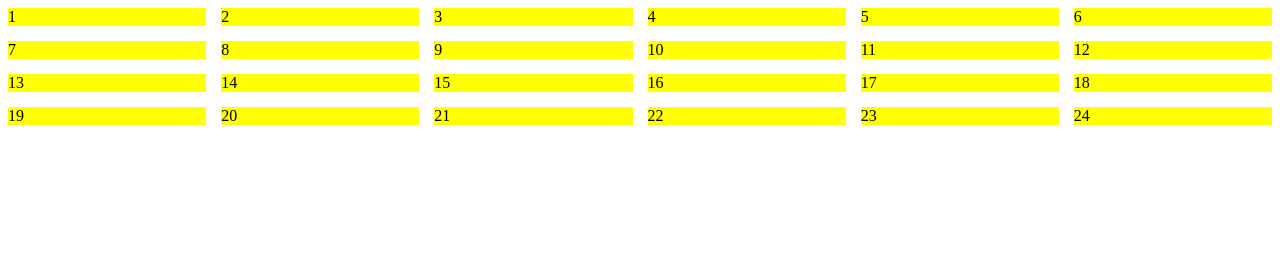
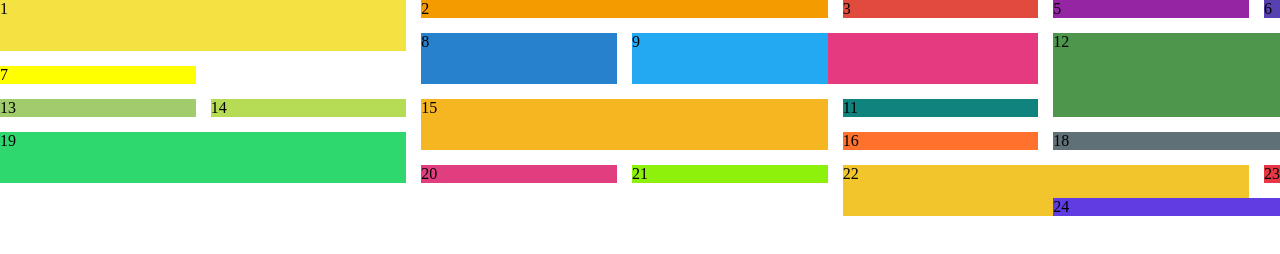
Before and after one commit to OdilovMuhammadAli/amalyot, a plain HTML site: page index.html in a window 1280 px wide. Drawn offline with Linux system fonts and the light colour scheme.

Commit message:
add text

```diff
--- a/css/style.css
+++ b/css/style.css
@@ -1,10 +1,139 @@
+body {
+  margin: 0;
+  padding: 0;
+  box-sizing: border-box;
+}
+
 .grid-ontainer {
   display: grid;
   gap: 15px;
   grid-template-columns: 1fr 1fr 1fr 1fr 1fr 1fr;
-  grid-template-rows: 1fr 1fr 1fr 1fr 1fr 1fr 1fr 1fr 1fr 1fr;
+  grid-template-rows: 1fr 1fr 1fr 1fr 1fr 1fr 1fr;
 }
 
-.child {
+.box {
   background-color: yellow;
 }
+
+.box:nth-child(1) {
+  grid-column: 1 / 3;
+  grid-row: 1 / 3;
+  background: #f4e242;
+}
+
+.box:nth-child(2) {
+  grid-column: 3 / 5;
+  grid-row: 1 / 2;
+  background: #f49b00;
+}
+
+.box:nth-child(3) {
+  grid-column: 5 / 6;
+  grid-row: 1 / 2;
+  background: #e14b3d;
+}
+.box:nth-child(4) {
+  grid-column: 4 / 6;
+  grid-row: 2 / 4;
+  background: #e63a80;
+}
+.box:nth-child(5) {
+  grid-column: 6 / 7;
+  grid-row: 1 / 2;
+  background: #9525a3;
+}
+.box:nth-child(6) {
+  grid-column: 7 / 8;
+  grid-row: 1 / 2;
+  background: #5840b0;
+}
+.box7:nth-child(7) {
+  grid-column: 1 / 3;
+  grid-row: 3 / 4;
+  background: #3d3da1;
+}
+.box:nth-child(8) {
+  grid-column: 3 / 4;
+  grid-row: 2 / 4;
+  background: #2781cc;
+}
+.box:nth-child(9) {
+  grid-column: 4 / 5;
+  grid-row: 2 / 4;
+  background: #22a9f1;
+}
+.box:nth-child(10) {
+  grid-column: 4 / 5;
+  grid-row: 4 / 5;
+  background: #21bac9;
+}
+.box:nth-child(11) {
+  grid-column: 5 / 6;
+  grid-row: 4 / 5;
+  background: #11837e;
+}
+.box:nth-child(12) {
+  grid-column: 6 / 8;
+  grid-row: 2 / 5;
+  background: #4e964b;
+}
+.box:nth-child(13) {
+  grid-column: 1 / 2;
+  grid-row: 4 / 5;
+  background: #a0cc6b;
+}
+.box:nth-child(14) {
+  grid-column: 2 / 3;
+  grid-row: 4 / 5;
+  background: #b6db55;
+}
+.box:nth-child(15) {
+  grid-column: 3 / 5;
+  grid-row: 4 / 6;
+  background: #f5b622;
+}
+.box:nth-child(16) {
+  grid-column: 5 / 6;
+  grid-row: 5 / 6;
+  background: #ff722e;
+}
+.box:nth-child(17) {
+  grid-column: 6 / 7;
+  grid-row: 5 / 6;
+  background: #7b5c47;
+}
+.box:nth-child(18) {
+  grid-column: 6 / 8;
+  grid-row: 5 / 6;
+  background: #5f7177;
+}
+.box:nth-child(19) {
+  grid-column: 1 / 3;
+  grid-row: 5 / 7;
+  background: #2fd86f;
+}
+.box:nth-child(20) {
+  grid-column: 3 / 4;
+  grid-row: 6 / 7;
+  background: #e03e7f;
+}
+.box:nth-child(21) {
+  grid-column: 4 / 5;
+  grid-row: 6 / 7;
+  background: #8df10b;
+}
+.box:nth-child(22) {
+  grid-column: 5 / 7;
+  grid-row: 6 / 8;
+  background: #f2c52c;
+}
+.box:nth-child(23) {
+  grid-column: 7 / 8;
+  grid-row: 6 / 7;
+  background: #e53745;
+}
+.box:nth-child(24) {
+  grid-column: 6 / 8;
+  grid-row: 7 / 8;
+  background: #603de3;
+}
--- a/index.html
+++ b/index.html
@@ -8,30 +8,30 @@
   </head>
   <body>
     <div class="grid-ontainer">
-      <div class="child">1</div>
-      <div class="child">2</div>
-      <div class="child">3</div>
-      <div class="child">4</div>
-      <div class="child">5</div>
-      <div class="child">6</div>
-      <div class="child">7</div>
-      <div class="child">8</div>
-      <div class="child">9</div>
-      <div class="child">10</div>
-      <div class="child">11</div>
-      <div class="child">12</div>
-      <div class="child">13</div>
-      <div class="child">14</div>
-      <div class="child">15</div>
-      <div class="child">16</div>
-      <div class="child">17</div>
-      <div class="child">18</div>
-      <div class="child">19</div>
-      <div class="child">20</div>
-      <div class="child">21</div>
-      <div class="child">22</div>
-      <div class="child">23</div>
-      <div class="child">24</div>
+      <div class="box">1</div>
+      <div class="box">2</div>
+      <div class="box">3</div>
+      <div class="box">4</div>
+      <div class="box">5</div>
+      <div class="box">6</div>
+      <div class="box">7</div>
+      <div class="box">8</div>
+      <div class="box">9</div>
+      <div class="box">10</div>
+      <div class="box">11</div>
+      <div class="box">12</div>
+      <div class="box">13</div>
+      <div class="box">14</div>
+      <div class="box">15</div>
+      <div class="box">16</div>
+      <div class="box">17</div>
+      <div class="box">18</div>
+      <div class="box">19</div>
+      <div class="box">20</div>
+      <div class="box">21</div>
+      <div class="box">22</div>
+      <div class="box">23</div>
+      <div class="box">24</div>
     </div>
   </body>
 </html>
```
